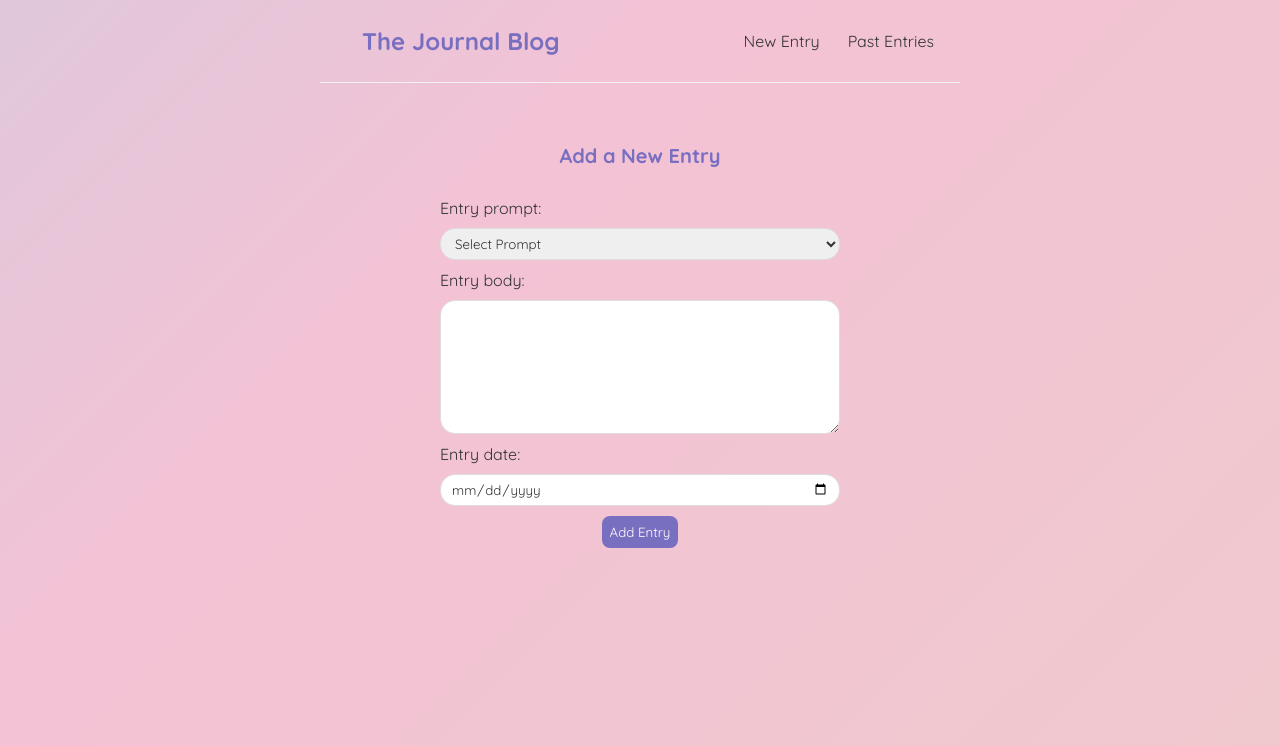
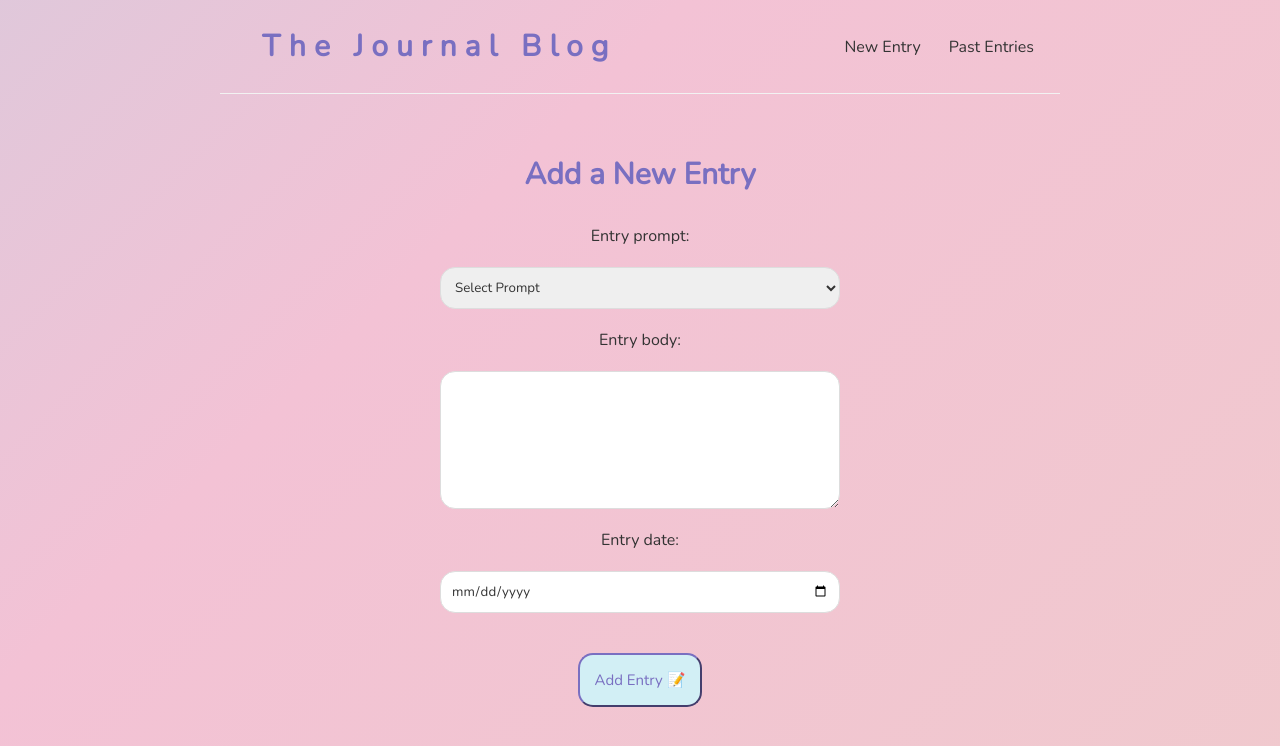
Before and after one commit to jsongcodes/journal-blog, a React (Create React App) app: page /create in a window 1280 px wide. Shown: the top 746 px of the page. Built offline with nearby package versions, Linux system fonts and the light colour scheme.

Commit message:
CSS edits

```diff
--- a/public/index.html
+++ b/public/index.html
@@ -5,6 +5,7 @@
     <link rel="icon" href="https://emojipedia-us.s3.dualstack.us-west-1.amazonaws.com/thumbs/120/apple/325/notebook-with-decorative-cover_1f4d4.png" />
     <meta name="viewport" content="width=device-width, initial-scale=1" />
     <meta name="theme-color" content="#000000" />
+
     <meta
       name="description"
       content="Web site created using create-react-app"
--- a/src/Create.js
+++ b/src/Create.js
@@ -15,8 +15,9 @@ const Create = () => {
       method: "POST",
       headers: { "Content-Type": "application/json" },
       body: JSON.stringify(entry),
-    }).then(() => {
-      history.push("/pastentries");
+    })
+    .then(() => {
+      history.push(`/pastentries`);
     });
   };
 
@@ -66,7 +67,7 @@ const Create = () => {
           placeholder="DD/MM/YY"
           onChange={(e) => setDate(e.target.value)}
         />
-        <button>Add Entry</button>
+        <button>Add Entry 📝</button>
       </form>
     </div>
   );
--- a/src/EntryDetails.js
+++ b/src/EntryDetails.js
@@ -23,11 +23,11 @@ const EntryDetails = () => {
   return (
     <div className="entry-details">
       {entries && (
-        <article>
+        <article className="entry-details">
           <h2>{entries.prompt}</h2>
-          <p>Written on {entries.date}</p>
-          <div>{entries.body}</div>
-          <button onClick={handleClick}>delete</button>
+          <p className="entry-details">Written on {entries.date}</p>
+          <div className="entry-details">{entries.body}</div>
+          <button onClick={handleClick}>Delete 🗑️ </button>
         </article>
       )}
     </div>
--- a/src/EntryList.js
+++ b/src/EntryList.js
@@ -1,17 +1,29 @@
 import { Link } from "react-router-dom";
+import Grid from "@material-ui/core/Grid";
+import Container from "@material-ui/core/Container";
 
 const EntryList = ({ entries }) => {
-
   return (
     <div className="entry-list">
+      <Container>
+        <Grid container spacing={3}>
           {entries.map((entry) => (
-        <div className="entry-preview" key={entry.id}>
+            <Grid
+              className="entry-preview"
+              item
+              xs={12}
+              md={6}
+              lg={4}
+              key={entry.id}
+            >
               <Link to={`/entries/${entry.id}`}>
                 <h2>{entry.prompt}</h2>
                 <p>Written on {entry.date}</p>
               </Link>
-        </div>
+            </Grid>
           ))}
+        </Grid>
+      </Container>
     </div>
   );
 };
--- a/src/Home.js
+++ b/src/Home.js
@@ -3,44 +3,64 @@
 // import Grid from "@material-ui/core/Grid";
 import MoodIcon from "@material-ui/icons/Mood";
 import SentimentVeryDissatisfiedIcon from "@material-ui/icons/SentimentVeryDissatisfied";
-import React from 'react';
-import { makeStyles } from '@material-ui/core/styles';
-import Grid from '@material-ui/core/Grid';
-import Typography from '@material-ui/core/Typography';
-import Slider from '@material-ui/core/Slider';
+import React from "react";
+import { makeStyles } from "@material-ui/core/styles";
+import Grid from "@material-ui/core/Grid";
+import Slider from "@material-ui/core/Slider";
+import "@fontsource/quicksand";
+import { useHistory } from "react-router-dom";
 
 const useStyles = makeStyles({
   root: {
     width: 450,
+    margin: 'auto',
+    padding: '50px',
+    color: '#fff'
   },
 });
 
-
 const Home = () => {
   const classes = useStyles();
+  const history = useHistory();
+
   const [value, setValue] = React.useState(30);
 
   const handleChange = (event, newValue) => {
     setValue(newValue);
   };
 
+  const handleClick = () => {
+    fetch(`http://localhost:3000/create`).then(() => {
+      history.push("/create");
+    });
+  };
+
   return (
+    <div className="home-class">
+      <h2>How are you feeling today?</h2>
+
       <div className={classes.root}>
-      <Typography id="continuous-slider" gutterBottom>
-        How are you feeling today?
-      </Typography>
-      <Grid container spacing={2}>
+        <Grid container spacing={3}>
           <Grid item>
             <SentimentVeryDissatisfiedIcon />
           </Grid>
           <Grid item xs>
-          <Slider value={value} onChange={handleChange} aria-labelledby="continuous-slider" />
+            <Slider
+              className="continuous-slider"
+              value={value}
+              onChange={handleChange}
+              aria-labelledby="continuous-slider"
+            />
           </Grid>
           <Grid item>
             <MoodIcon />
           </Grid>
         </Grid>
       </div>
+      <button className="home-class" onClick={handleClick}>
+        Journal About It 📝
+      </button>
+    </div>
   );
 };
 
--- a/src/index.css
+++ b/src/index.css
@@ -1,6 +1,5 @@
-@import url('https://fonts.googleapis.com/css2?family=Quicksand:wght@300;400;500;600;700&display=swap');
+@import url('https://fonts.googleapis.com/css2?family=Nunito:wght@400&family=Poppins:wght@100&display=swap');
 
-/* base styles */
 html, body {
   width: 100%;
   height:100%;
@@ -26,19 +25,22 @@ body {
 
 * {
   margin: 0;
-  font-family: "Quicksand";
+  font-family: 'Nunito', sans-serif;
+  /* font-family: 'Poppins', sans-serif; */
   color: #333;
 }
 .navbar {
   padding: 20px;
   display: flex;
   align-items: center;
-  max-width: 600px;
+  max-width: 800px;
   margin: 0 auto;
   border-bottom: 1px solid #f2f2f2;
 }
 .navbar h1 {
   color: #796fc1;
+  font-size: 30px;
+  letter-spacing: 8px;
 }
 .navbar .links {
   margin-left: auto;
@@ -52,7 +54,7 @@ body {
   color: #796fc1;
 }
 .content {
-  max-width: 600px;
+  max-width: 800px;
   margin: 40px auto;
   padding: 20px;
 }
@@ -60,10 +62,12 @@ body {
 .entry-preview {
   padding: 10px 16px;
   margin: 20px 0;
-  border-bottom: 1px solid #fafafa;
 }
+
 .entry-preview:hover {
   box-shadow: 1px 3px 5px rgba(0,0,0,0.1);
+  border-radius: 10px;
+
 }
 .entry-preview h2 {
   font-size: 20px;
@@ -75,18 +79,39 @@ body {
   text-decoration: none;
 }
 
-.entry-details h2 {
+.entry-details article {
+  margin-bottom: 10px;
+  text-align: center;
+  display: block;
+  align-items: center;
+}
+.entry-details div {
+  /* margin: 20px 0;
+  box-shadow: 1px 3px 5px rgba(0,0,0,0.1);
+  border-radius: 8px;
+
+  align-items: center; */
+  width: 100%;
+  padding: 20px 10px;
+  margin: 20px 0;
+  border: 1px solid #ddd;
+  box-sizing: border-box;
+  box-shadow: 1px 3px 5px rgba(0,0,0,0.1);
+  display: flex;
+  justify-content: center;
+  border-radius: 15px;
+  background-color: #fff;
+}
+
+.entry-details h2{
   font-size: 20px;
   color: #796fc1;
-  margin-bottom: 10px;
-}
-.entry-details div {
-  margin: 20px 0;
 }
 .entry-details button {
-  background: #796fc1;
-  color: #fff;
-  border: 0;
+  background: #d2eff5;
+  color: #796fc1;
+  border: 5px;
+  border-color: #796fc1;
   padding: 8px;
   border-radius: 8px;
   cursor: pointer;
@@ -95,20 +120,25 @@ body {
   max-width: 400px;
   margin: 0 auto;
   text-align: center;
+  display: block;
+  align-items: center;
+
 }
 .create label {
   text-align: left;
   display: block;
+  text-align: center;
+  align-items: center;
 }
 .create h2 {
-  font-size: 20px;
+  font-size: 30px;
   color: #796fc1;
   margin-bottom: 30px;
 }
-.create input, .create textarea, .create select {
+.create input, .create select {
   width: 100%;
-  padding: 6px 10px;
-  margin: 10px 0;
+  padding: 10px 10px;
+  margin: 20px 0;
   border: 1px solid #ddd;
   box-sizing: border-box;
   display: block;
@@ -118,7 +148,7 @@ body {
 .create textarea{
   width: 100%;
   padding: 50px 10px;
-  margin: 10px 0;
+  margin: 20px 0;
   border: 1px solid #ddd;
   box-sizing: border-box;
   display: block;
@@ -126,10 +156,42 @@ body {
 }
 
 .create button {
-  background: #796fc1;
-  color: #fff;
-  border: 0;
-  padding: 8px;
-  border-radius: 8px;
+  background: #d2eff5;
+  color: #796fc1;
+  border: 1;
+  border-color: #796fc1;
+  padding: 15px;
+  border-radius: 15px;
+  font-size: 15px;
+  cursor: pointer;
+  margin-top: 20px;
+
+}
+
+.home-class {
+  text-align: center;
+  display: block;
+  align-items: center;
+  margin: auto;
+  padding: 10px;
+}
+
+.home-class h2{
+  padding: 10px;
+  font-size: 50px;
+color: #796fc1;
+margin-bottom: 10px;
+}
+
+.home-class button{
+  align-items: center;
+  display: flex;
+  background: #d2eff5;
+  color: #796fc1;
+  border: 1;
+  border-color: #796fc1;
+  padding: 20px;
+  border-radius: 15px;
+  font-size: 18px;
   cursor: pointer;
 }
```
Also changed, not shown: data/db.json (+30 -0 lines). Lines whose indentation alone changed are shown as unchanged.
